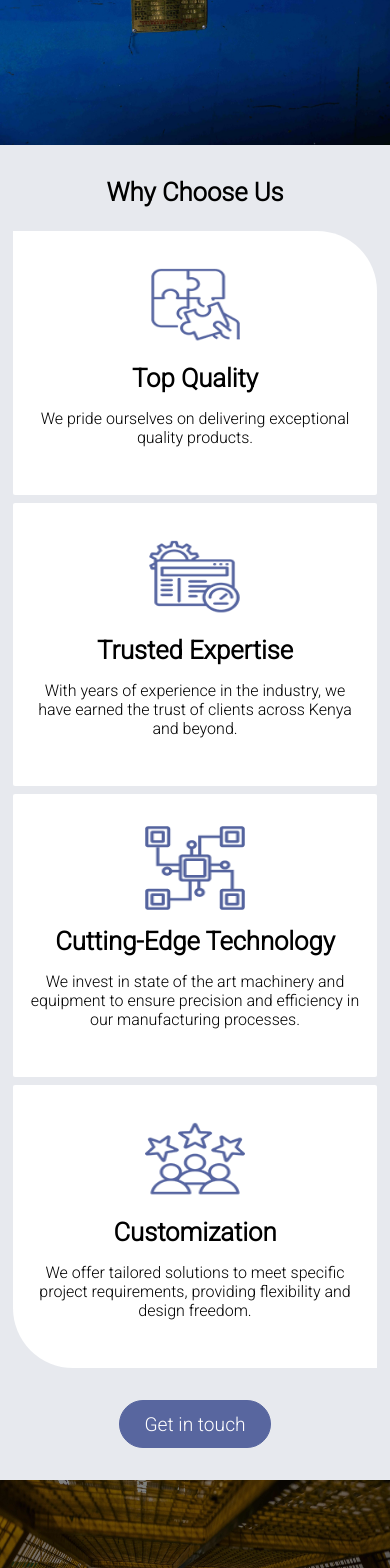
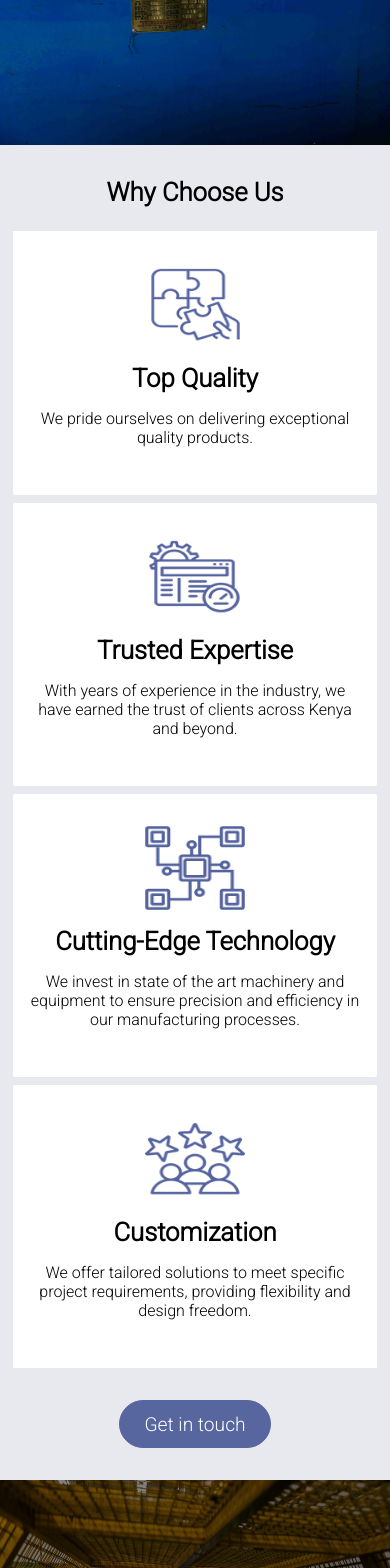
Before and after one commit to Reinhardt254/iso-panels, a Next.js app: page / in a window 390 px wide. Shown: the part 1324-2892 px from the top of the page. Built offline with nearby package versions, Linux system fonts and the light colour scheme.

Commit message:
why choose us cards mobile

```diff
--- a/styles/home.css
+++ b/styles/home.css
@@ -753,12 +753,12 @@ a {
   }
 
   .why-choose-us-cards-ltr {
-    border-top-right-radius: 60px;
+    border-top-right-radius: 0px;
     border-top-left-radius: 0px;
   }
 
   .why-choose-us-cards-rbr {
-    border-bottom-left-radius: 60px;
+    border-bottom-left-radius: 0px;
     border-bottom-right-radius: 0px;
   }
 }
```
